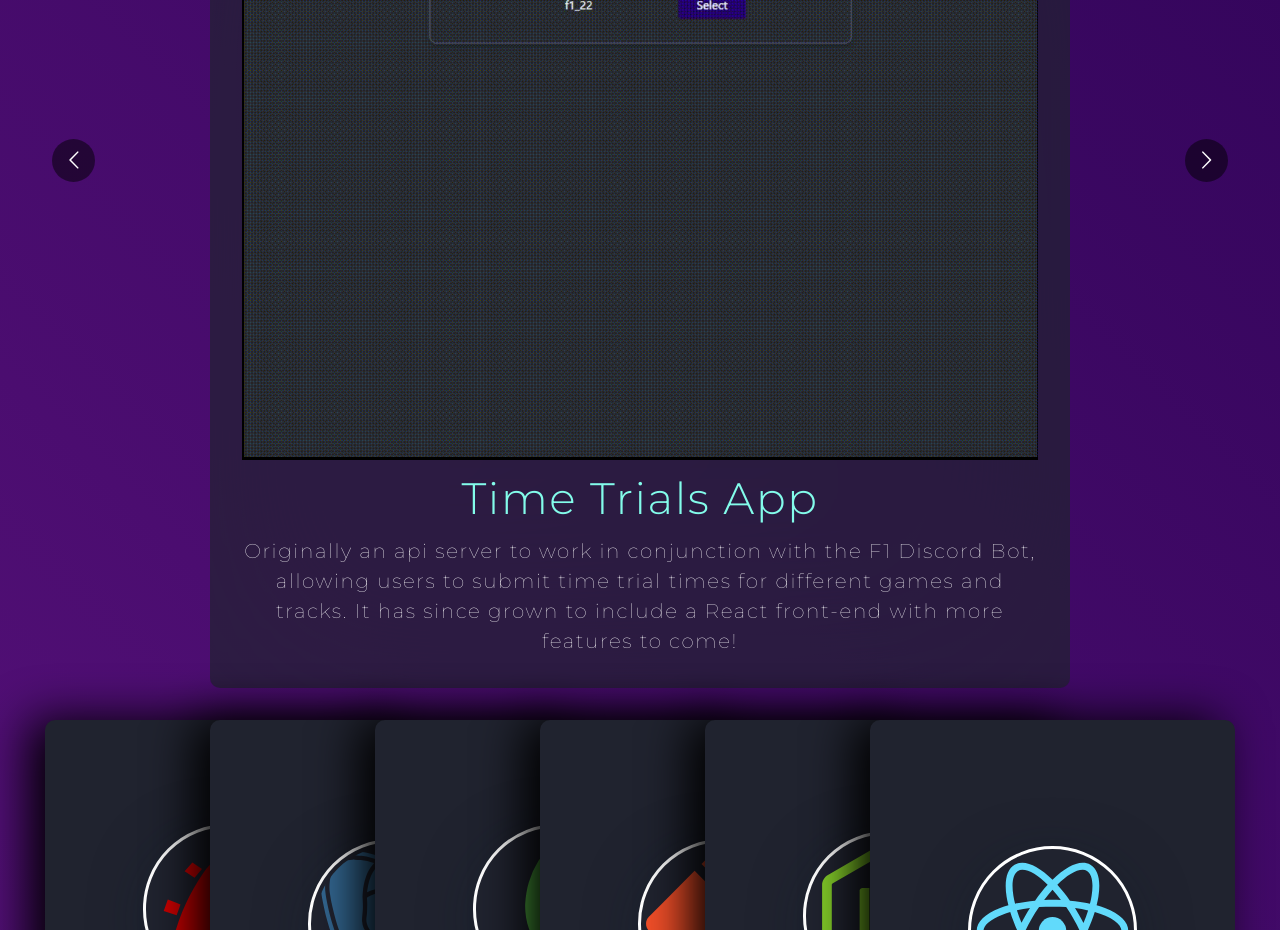
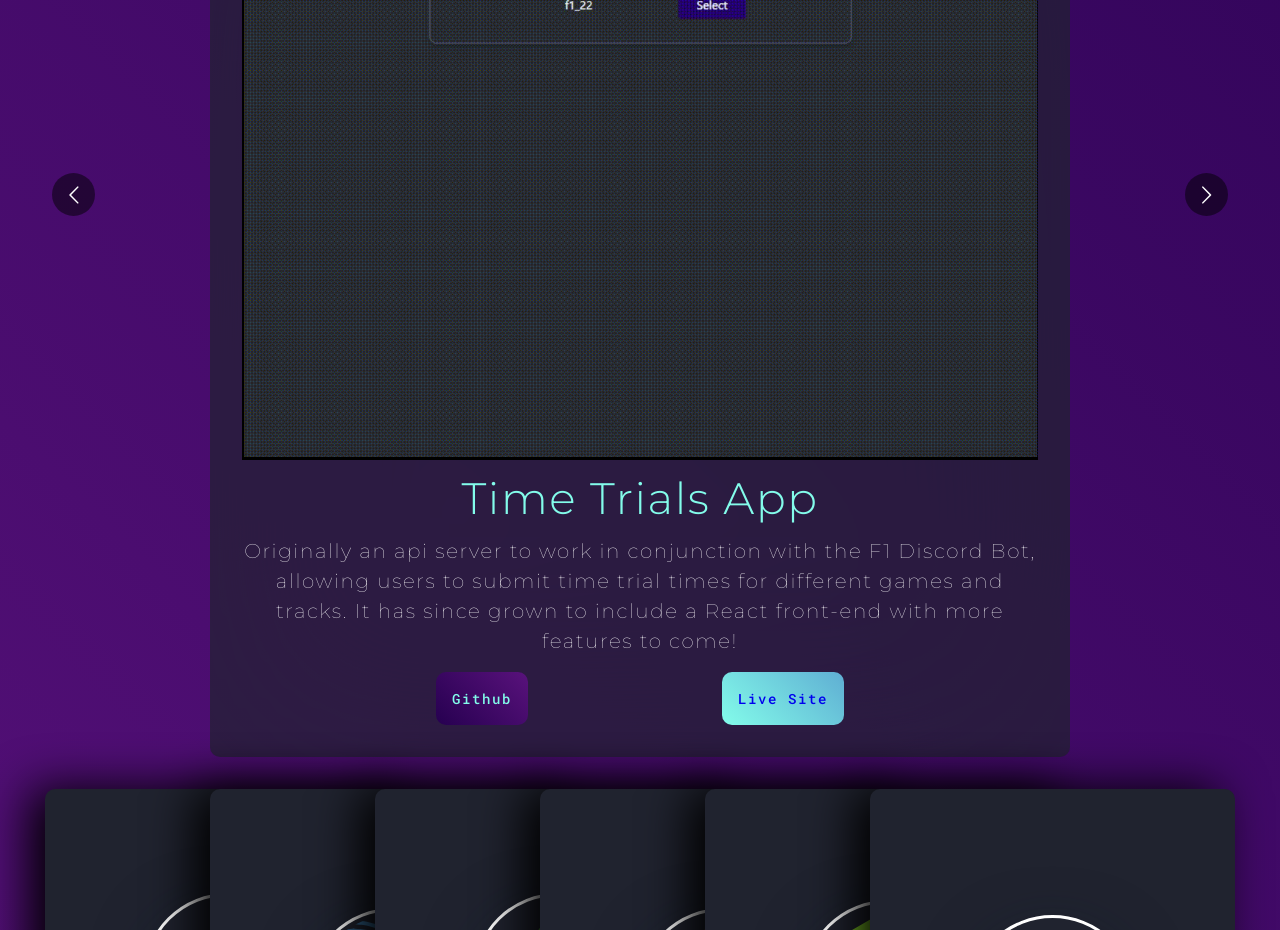
Before and after one commit to jnhthomp/Portfolio, a React (Create React App) app: page / in a window 1280 px wide. Shown: the part 1200-2130 px from the top of the page. Built offline with nearby package versions, Linux system fonts and the light colour scheme.

Commit message:
Add git and live links to projects

```diff
--- a/src/Components/ProjectSection/Project/Project.jsx
+++ b/src/Components/ProjectSection/Project/Project.jsx
@@ -1,15 +1,22 @@
 import React from 'react';
 import classes from './Project.module.css';
+import Button from '../../../UI/Button/Button'
 
 // TODO: Add links to github/live version
 
 const Project = (props) => {
+
+
   return (
     <div className={classes.project}>
       <img src={props.img} alt="Project preview" />
       <div>
         <h5>{props.title}</h5>
         <p>{props.projDescription}</p>
+        <div className={classes.links}>
+          {props.gitLink && <a href={props.gitLink} className={classes.git}>Github</a>}
+          {props.liveLink && <a href={props.liveLink} className={classes.live}>Live Site</a>}
+        </div>
       </div>
     </div>
   )
--- a/src/Components/ProjectSection/Project/Project.module.css
+++ b/src/Components/ProjectSection/Project/Project.module.css
@@ -22,6 +22,32 @@
 
 .project >div> p > code {
   color: var(--clr-100)
+}
+
+
+.project > div > div {
+  display: flex;
+  justify-content: space-evenly;
+}
+.project > div > div > a {
+  background: var(--clr-100);
+  display: block;
+  padding: 1rem;
+  width: fit-content;
+  border-radius: 10px;
+  margin-top: 1rem;
+  text-decoration: none;
+  font-weight: 500;
+  font-family: var(--ff-header);
+}
+
+.project > div > div > a.git{
+  background: linear-gradient(45deg, var(--clr-800), var(--clr-600));
+  color: var(--clr-100);
+}
+
+.project > div > div > a.live{
+  background: linear-gradient(45deg, var(--clr-100), var(--clr-300));
 }
 
 @media screen and (max-width: 630px){
--- a/src/Components/ProjectSection/ProjectShowcase/ProjectShowcase.jsx
+++ b/src/Components/ProjectSection/ProjectShowcase/ProjectShowcase.jsx
@@ -14,32 +14,50 @@ const ProjectShowcase = () => {
   const projectList = [
     { name: 'Time Trials App',
       img: timeTrialImg,
-      desc: <p>Originally an api server to work in conjunction with the F1 Discord Bot, allowing users to submit time trial times for different games and tracks. It has since grown to include a React front-end with more features to come!</p>
+      desc: <p>Originally an api server to work in conjunction with the F1 Discord Bot, allowing users to submit time trial times for different games and tracks. It has since grown to include a React front-end with more features to come!</p>,
+      gitLink: 'https://github.com/jnhthomp/time-trial-api-server',
+      liveLink: 'https://jtdev-time-trial-api.herokuapp.com/'
     },
     {
       name: 'F1 Discord Bot',
       img: f1DiscordBotImg,
-      desc: <p>An F1 bot that you can add to your discord to get up to date F1 stats and information Created using Node, Discord.js, and Ergast API - some commands include <code>/driverstandings</code>, <code>/nextrace</code>, <code>/results</code>, and more.</p>  //Includes instructions for cloning and hosting your own instance of the bot on your server.</p>
+      desc: <p>An F1 bot that you can add to your discord to get up to date F1 stats and information Created using Node, Discord.js, and Ergast API - some commands include <code>/driverstandings</code>, <code>/nextrace</code>, <code>/results</code>, and more.</p>,
+      gitLink: 'https://github.com/jnhthomp/f1-discord-bot'
     },
     {
       name: 'Restaurant App',
       img: foodOrderAppImg,
-      desc: <p>This is a react project that allows the user to create and submit an order to a fictional restaurant. It uses Firebase API to both fetch the menu data as well as submit user orders. </p> // This application taught me about using fetch requests within React to handle incoming and outgoing data. I also learned how to utilize React context in order to manage sitewide state data.</p>
+      desc: <p>This is a react project that allows the user to create and submit an order to a fictional restaurant. It uses Firebase API to both fetch the menu data as well as submit user orders. </p>,
+      gitLink: 'https://github.com/jnhthomp/practice-food-order-app',
+      liveLink: 'https://jnhthomp.github.io/practice-food-order-app/'
     },
     { name: 'Alpha Blog',
       img:  alphaBlogImg,
-      desc: <p>This is a blog site that I created using Ruby on Rails. You can view browse articles, categories, and users while anonymous. Upon acount creation you can create your own articles to display on the site. </p> // This project taught me about the MVC model in Ruby on Rails, hashing user passwords, authenticating users, and creating/managing a relational database.</p>
+      desc: <p>This is a blog site that I created using Ruby on Rails. You can view browse articles, categories, and users while anonymous. Upon acount creation you can create your own articles to display on the site. </p>,
+      gitLink: 'https://github.com/jnhthomp/alpha-blog2',
+      liveLink: 'https://alpha-blog-jt2.herokuapp.com/'
     },
     { name: 'Stalks',
       img: stalksImg,
-      desc: <p>A Ruby on Rails application which allows you to make a profile and add stock tickers to follow to your portfolio. You can also add other users to see what stocks they are interested in and tracking.</p> // This application taught me about using third party gems such as Devise for simpler user authentication and API usage in Ruby on Rails applications.</p>
+      desc: <p>A Ruby on Rails application which allows you to make a profile and add stock tickers to follow to your portfolio. You can also add other users to see what stocks they are interested in and tracking.</p>,
+      gitLink: 'https://github.com/jnhthomp/finance-tracker',
+      liveLink: 'https://finance-tracker-jt.herokuapp.com/'
     },
   ]
 
   const projectCards = projectList.map((projectDetails) => (
-      <Project title={projectDetails.name} img={projectDetails.img} projDescription={projectDetails.desc} key={projectDetails.name}/>
+      <Project
+        title={projectDetails.name}
+        img={projectDetails.img}
+        projDescription={projectDetails.desc}
+        gitLink={projectDetails.gitLink || false}
+        liveLink={projectDetails.liveLink || false}
+        key={projectDetails.name}
+      />
     )
   )
+
+  // TODO: Test responsiveness and see if carousel can be kept for mobile view now that the project cards are more responsive
   const responsive = {
     superLargeDesktop: {
       // the naming can be any, depends on you.
@@ -47,11 +65,11 @@ const ProjectShowcase = () => {
       items: 5
     },
     desktop: {
-      breakpoint: { max: 3000, min: 1300 },
+      breakpoint: { max: 3000, min: 1475 },
       items: 3
     },
     tablet: {
-      breakpoint: { max: 1300, min: 927 },
+      breakpoint: { max: 1475, min: 927 },
       items: 2
     },
     mobile: {
--- a/src/Components/ProjectSection/ProjectShowcase/ProjectShowcase.module.css
+++ b/src/Components/ProjectSection/ProjectShowcase/ProjectShowcase.module.css
@@ -33,7 +33,7 @@
   }
 
   .projectSlider {
-    display:none;
+    display:none !important; /* See if this can be turned back on with new mobile projects */
   }
 
   .mobileProjects {
```
